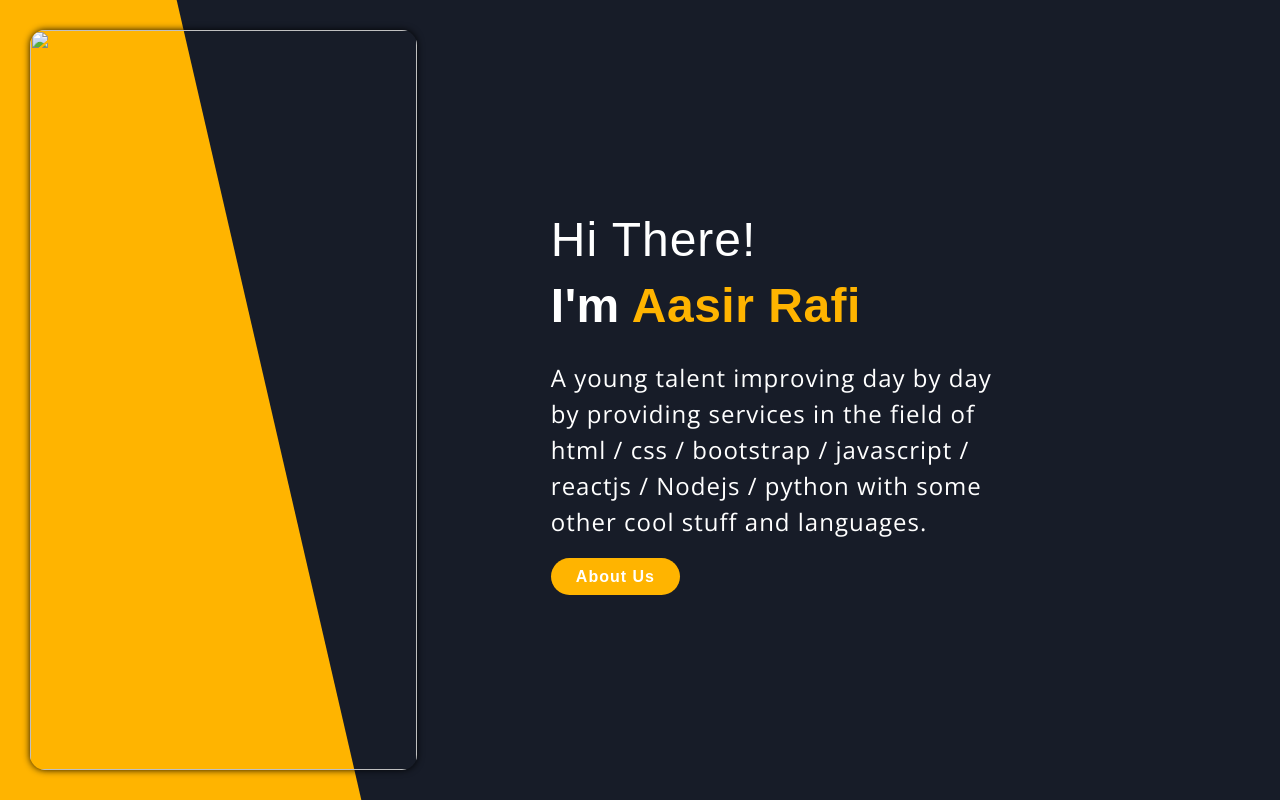
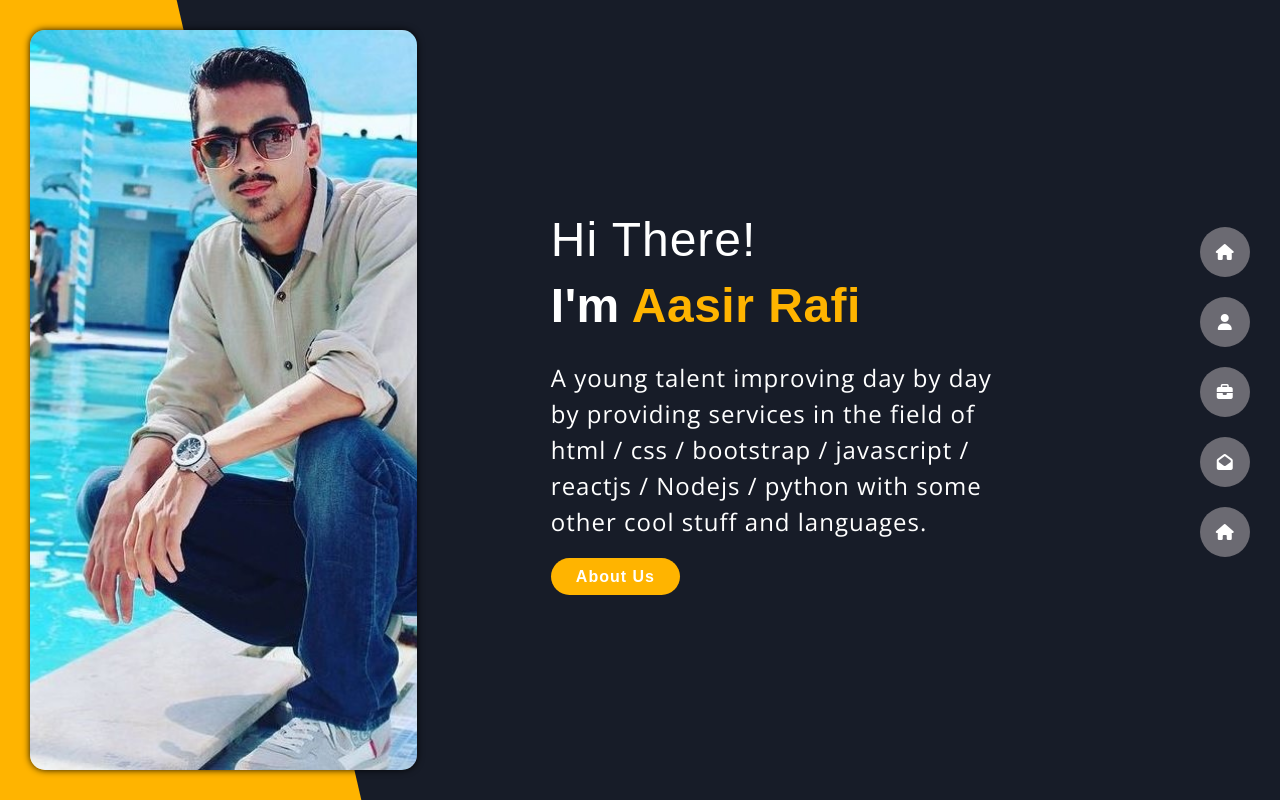
Before and after one commit to aasirrafi/MyPortfolio, a plain HTML site: page navigation/home.html in a window 1280 px wide. Drawn offline with nearby package versions, Linux system fonts and the light colour scheme; files that its build step writes are made by us from their sources.

Commit message:
portfolio

```diff
--- a/navigation/home.html
+++ b/navigation/home.html
@@ -13,7 +13,7 @@
       src="https://kit.fontawesome.com/61d000ce09.js"
       crossorigin="anonymous"
     ></script>
-    <link rel="stylesheet" href="./style/style.css" />
+    <link rel="stylesheet" href="../style/style.css" />
 
     <link rel="preconnect" href="https://fonts.gstatic.com" />
     <link
@@ -45,7 +45,7 @@
         <div class="color-block"></div>
         <!-- image section -->
         <div class="image col-lg-4 col-md-12 col-sm-12">
-          <img class="img-fluid" src="./img/aasir.jpg" alt="" />
+          <img class="img-fluid" src="../img/aasir.jpg" alt="" />
         </div>
 
         <!-- content -->
@@ -71,7 +71,7 @@
       </div>
     </section>
 
-    <script src="./js/header.js"></script>
+    <script src="../js/header.js"></script>
     <script
       src="https://code.jquery.com/jquery-3.5.1.slim.min.js"
       integrity="sha384-DfXdz2htPH0lsSSs5nCTpuj/zy4C+OGpamoFVy38MVBnE+IbbVYUew+OrCXaRkfj"
```
